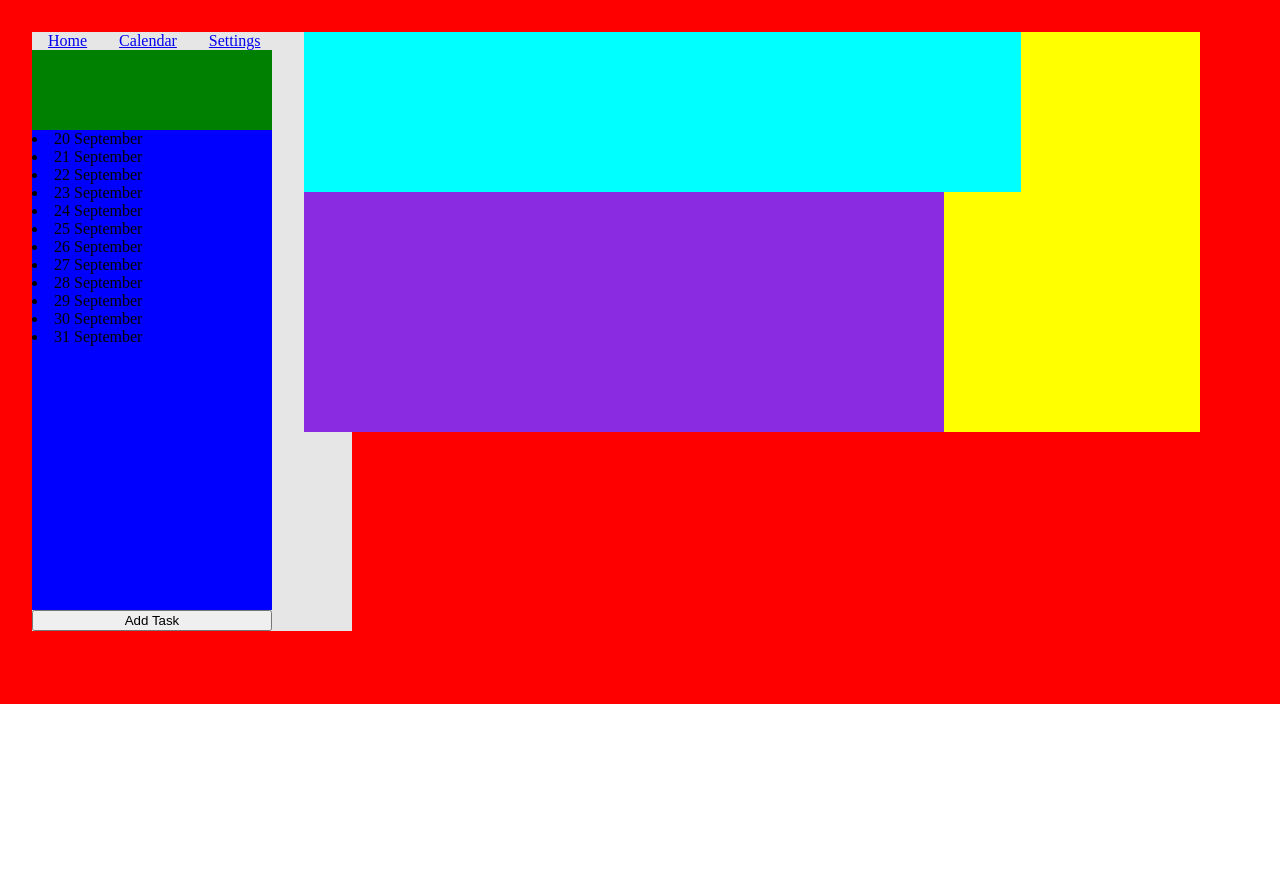
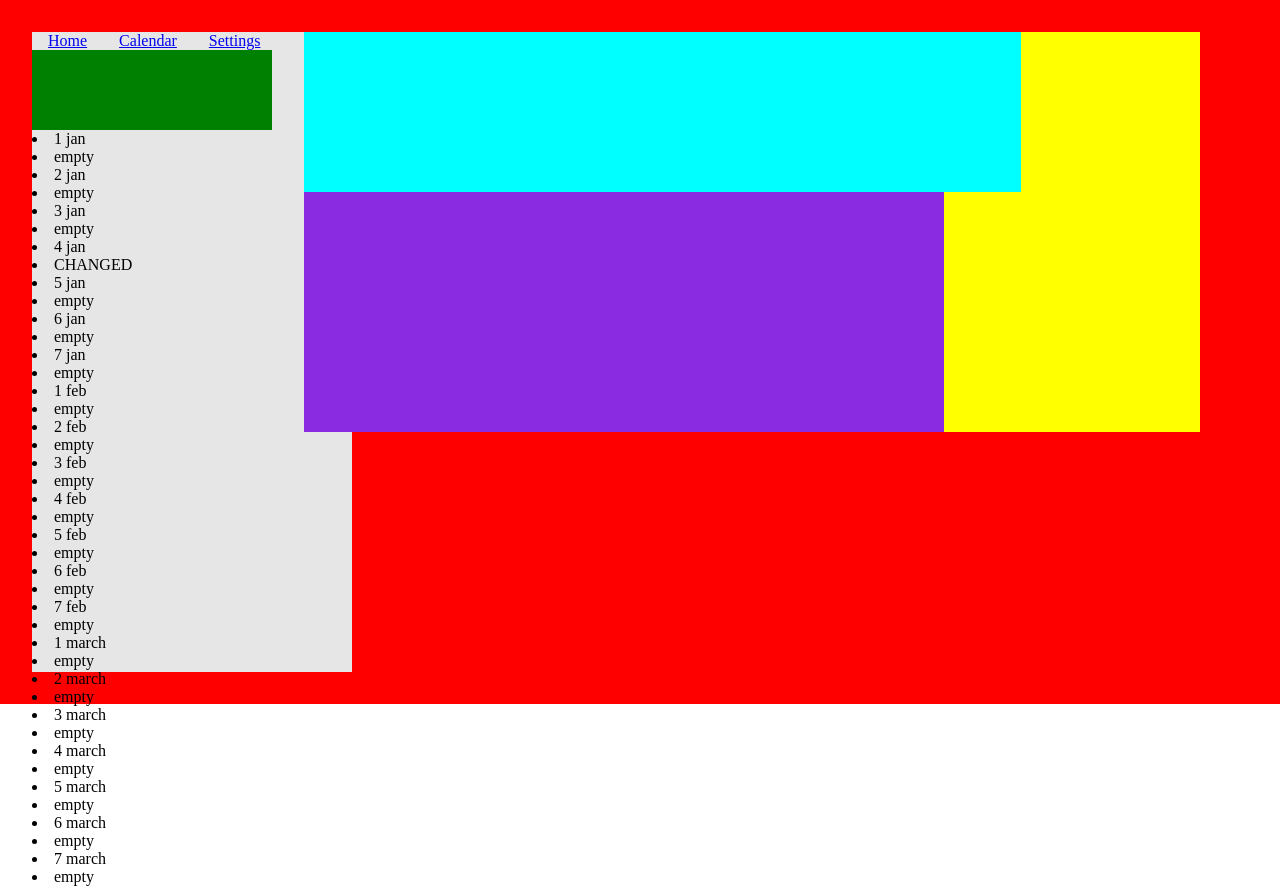
Before and after one commit to styp3r/hazel, a React (Create React App) app: page / in a window 1280 px wide. Shown: the top 890 px of the page. Before the commit the page ends 800 px from the top, so only its background shows below. Built offline with nearby package versions, Linux system fonts and the light colour scheme.

Commit message:
create logic for adding new task in Task.jsx. Button event yet to be implemented

```diff
--- a/public/styles.css
+++ b/public/styles.css
@@ -22,6 +22,7 @@ body{
 .leftColumn{
     display: inline-block;
     width: 20rem;
+    height: 40rem;
     background-color: #e6e6e6;
 }
 
@@ -29,16 +30,6 @@ body{
     width: 15rem;
     height: 5rem;
     background-color: green;
-}
-
-.tasksContainer{
-    width: 15rem;
-    height: 30rem;
-    background-color: blue;
-}
-
-.addTaskBtn{
-    width: 15rem;
 }
 
 .rightColumn{
@@ -60,3 +51,8 @@ body{
     height: 15rem;
     background-color: blueviolet;
 }
+
+.tasks{
+    overflow-y: scroll;
+    scroll-behavior: smooth;
+}
--- a/src/DisplayMonths.jsx
+++ /dev/null
@@ -1,27 +0,0 @@
-import React from 'react';
-
-function DisplayMonths(){
-
-    const dates = [1,2,3,4,5,6,7,8,9,10,11,12,13,14,15,16,17,18,19,20,21,22,23,24,25,26,27,28,29,30,31];
-    const months = ["January","Febuary","March","April","May","June","July","August","September","October","November","December"];
-
-    const date = new Date();
-    //today's date
-    var currentDay = date.getDate();
-    var currentMonth = date.getMonth();
-
-    function displayDate(d){
-        if(d >= currentDay){
-            return <li>{d  + " " + months[currentMonth]}</li>;
-        }
-    }
-
-    return (
-        <div>
-            {dates.map(displayDate)}
-        </div>
-        );
-
-}
-
-export default DisplayMonths;
--- a/src/GetTask.jsx
+++ /dev/null
@@ -1,14 +0,0 @@
-import React from 'react';
-import DisplayMonths from './DisplayMonths';
-
-function GetTask(){
-
-
-    return(
-        <div>
-            <DisplayMonths />
-        </div>
-    );
-}
-
-export default GetTask;
--- a/src/Home.jsx
+++ b/src/Home.jsx
@@ -1,9 +1,9 @@
 import React from 'react';
 import Navbar from './Navbar.jsx';
 import Notifications from './Notifications.jsx';
-import Tasks from './Tasks.jsx';
 import Weather from './Weather.jsx';
 import WorkStats from './WorkStats.jsx';
+import Tasks from './Tasks.jsx';
 
 function Home(){
     return(
--- a/src/Tasks.jsx
+++ b/src/Tasks.jsx
@@ -1,16 +1,44 @@
-import React from 'react';
-import GetTask from './GetTask.jsx';
+import React, { useState } from 'react';
 
 function Tasks(){
 
+    const dates = [1,2,3,4,5,6,7];
+    const months = ["jan", "feb", "march"];
+    const arr = [];
+
+    function getArr(){
+        for(let i = 0; i <months.length; i++){
+            for(let j = 0; j<dates.length; j++){
+                arr.push(dates[j] + " " + months[i]);
+                arr.push("empty");
+            }
+        }
+
+        if(arr.includes("4 jan")){
+            var x = arr.indexOf("4 jan");
+            console.log("found 4th jan!");
+            console.log(x);
+            arr[x+1] = "CHANGED";
+        } else{
+            console.log("Could not find 8th jan!");
+        }
+    }
+
     return(
-        <div>
-        <div className = "tasksContainer">
-            <GetTask />
-        </div>
-        <button className = "addTaskBtn">Add Task</button>
+        <div className = "tasks">
+            {getArr()}
+            {arr.map((e) =>{return <li>{e}</li>})}
         </div>
     );
+
 }
 
 export default Tasks;
+
+/*
+1 jan 0
+new task 1
+2 jan 2
+new task 3
+3 jan 4
+new task 5*/
```
Also changed, not shown: src/TaskItem.js (deleted, +0 -20 lines).
